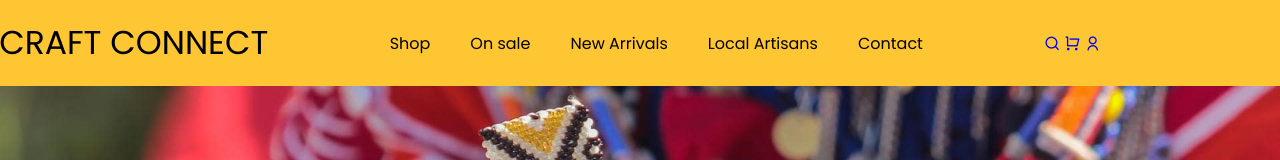
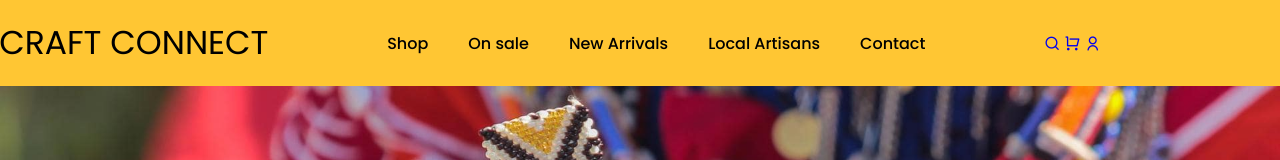
Before and after one commit to Whitney-vader/PHASE1-PROJECT, a website: page index.html in a window 1280 px wide. Shown: the top 160 px of the page. Drawn offline with nearby package versions, Linux system fonts and the light colour scheme.

Commit message:
Changes in the style.css file

```diff
--- a/style.css
+++ b/style.css
@@ -58,7 +58,7 @@ header {
     color: var(--text-color);
     transition: all .6s;
     font-size: var(--p-font);
-    font-weight: 400;
+    font-weight: 410;
 }
 
 .navlist a:hover {
```
